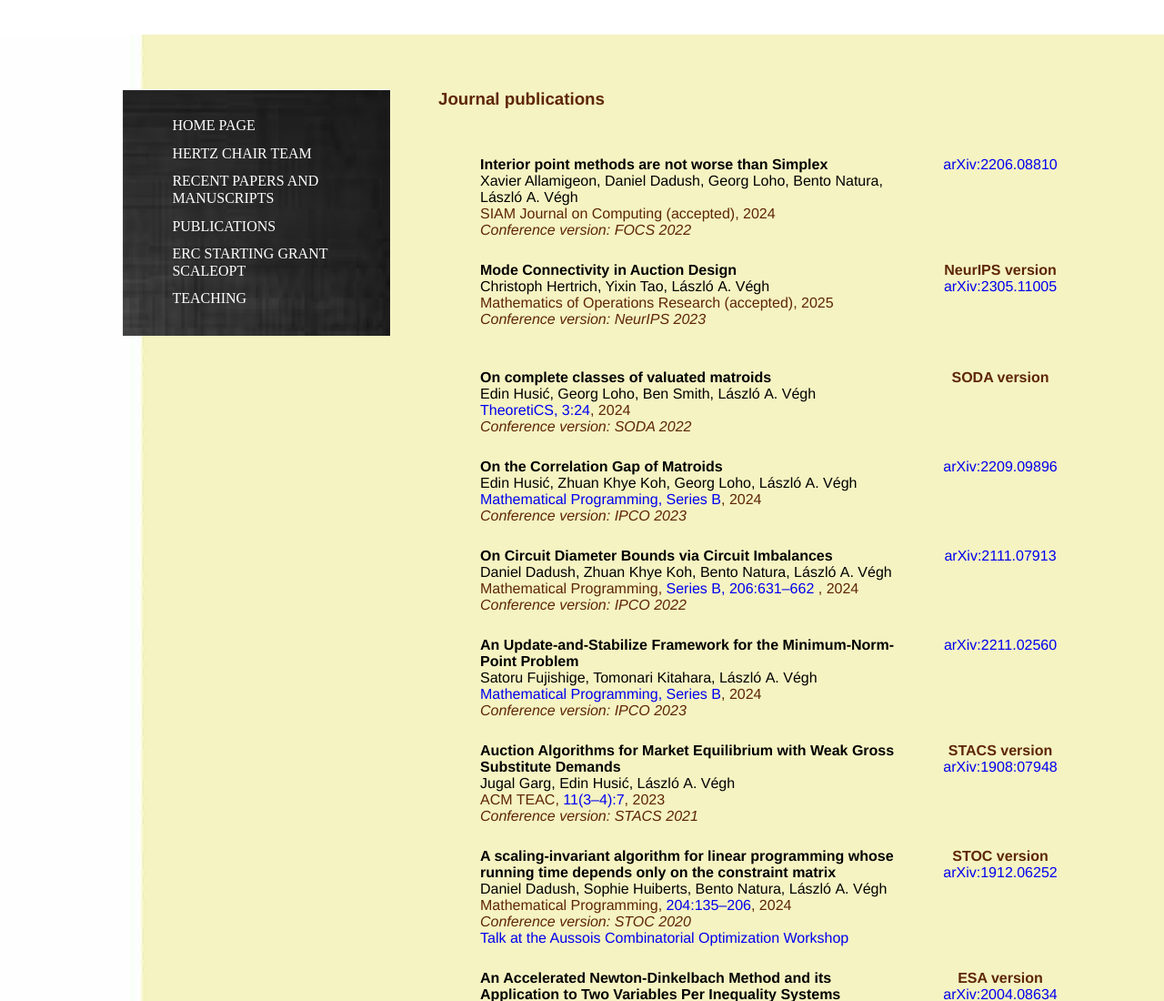
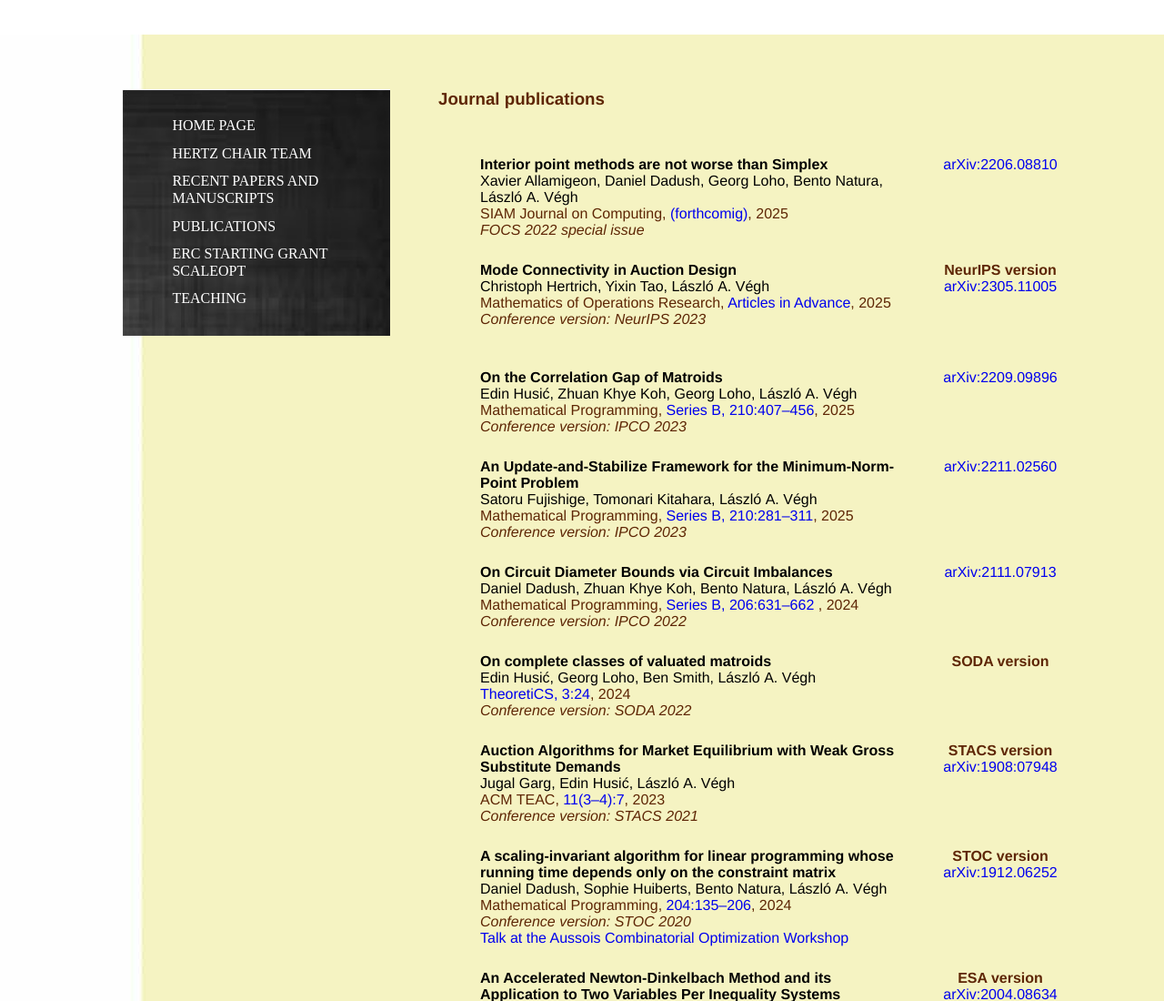
Before and after one commit to veghal/laszlovegh, a plain HTML site: page publications.html in a window 1280 px wide. Shown: the top 1100 px of the page at 91% size. Drawn offline with Linux system fonts and the light colour scheme.

Commit message:
conference & pubs

```diff
--- a/publications.html
+++ b/publications.html
@@ -42,11 +42,11 @@ Xavier Allamigeon, Daniel Dadush, Georg Loho, Bento Natura, L&aacute;szl&oacute;
   </font>
   <br>
      <font class="journal">
-   SIAM Journal on Computing (accepted), 2024
+   SIAM Journal on Computing, <a href="https://epubs.siam.org/doi/full/10.1137/23M1554588">(forthcomig)</a>, 2025
    </font>
     <br>
       <font class="conference">
-Conference version: FOCS 2022
+FOCS 2022 special issue
 <!--
   <p class="abstract">
  We introduce a new polynomial-time path-following interior point method where the number of iterations also admits a combinatorial upper bound $O(2^nn^{1.5}\log n)$ for an $n$-variable linear program in standard form. This complements previous work by Allamigeon, Benchimol, Gaubert, and Joswig (SIAGA 2018) that exhibited a family of instances where any path-following method must take exponentially many iterations.
@@ -72,7 +72,7 @@ Christoph Hertrich, Yixin Tao,  L&aacute;szl&oacute;&nbsp;A. V&eacute;gh
   </font>
   <br>
    <font class="journal">
-    Mathematics of Operations Research (accepted), 2025
+Mathematics of Operations Research, <a href="https://pubsonline.informs.org/doi/epdf/10.1287/moor.2024.0525">Articles in Advance</a>, 2025
    </font>
     <br>
   <font class="conference">
@@ -89,37 +89,7 @@ Optimal auction design is a fundamental problem in algorithmic game theory. This
   </td>
 </tr>
 
-<tr class="pubitem2">
-<td class="main">
-<font class="title">
-On complete classes of valuated matroids
-  </font>
-<br>
-<font class="author">
-Edin Husi&#263;, Georg Loho, Ben Smith, L&aacute;szl&oacute;&nbsp;A. V&eacute;gh
-  </font>
-    <br>
-  <font class="journal">
-  <a href="https://theoretics.episciences.org/14792/pdf">TheoretiCS, 3:24</a>, 2024
-  </font>
-  <br>
-      <font class="conference">
-Conference version: SODA 2022
-</font><!--
-    <br>
-
-  <p class="abstract">
-We characterize a rich class of valuated matroids, called R-minor valuated matroids that includes the indicator functions of matroids, and is closed under operations such as taking minors, duality, and induction by network. We refute the refinement of a 2003 conjecture by Frank, exhibiting valuated matroids that are not R-minor. The family of counterexamples is based on sparse paving matroids. Valuated matroids are inherently related to gross substitute valuations in mathematical economics. By the same token we refute the Matroid Based Valuation Conjecture by Ostrovsky and Paes Leme (Theoretical Economics 2015) asserting that every gross substitute valuation arises from weighted matroid rank functions by repeated applications of merge and endowment operations. Our result also has implications in the context of Lorentzian polynomials: it reveals the limitations of known construction operations.
-</p>-->
-</td>
-  <td class="link">
-     <a class="pdf"
-  href="papers/Husic-Loho-Smith-Vegh-SODA.pdf"
-  target="_blank">SODA version</a><br>
-<!--<font class="arxiv">
-<a href="https://arxiv.org/abs/2107.06961"  target="_blank">arXiv:2107:06961</a></font>-->
-</td>
-</tr>
+
 
 
 <tr class="pubitem2">
@@ -133,8 +103,7 @@ Edin Husi&#263;, Zhuan Khye Koh, Georg Loho,  L&aacute;szl&oacute;&nbsp;A. V&eac
   </font>
     <br>
     <font class="journal">
-      <a href="https://link.springer.com/article/10.1007/s10107-024-02116-w">
-    Mathematical Programming, Series B</a>, 2024
+    Mathematical Programming,    <a href="https://link.springer.com/article/10.1007/s10107-024-02116-w">Series B, 210:407&ndash;456</a>, 2025
   </font>
     <br>
       <font class="conference">
@@ -148,6 +117,34 @@ We initiate a fine-grained study of correlation gaps of matroid rank functions.
 <td class="link">
 <font class="arxiv">
 <a href="https://arxiv.org/abs/2209.09896"  target="_blank">arXiv:2209.09896</a></font>
+
+
+
+<tr class="pubitem2">
+<td class="main">
+<font class="title">
+An Update-and-Stabilize Framework for the Minimum-Norm-Point Problem
+  </font>
+<br>
+<font class="author">
+Satoru Fujishige, Tomonari Kitahara,  L&aacute;szl&oacute;&nbsp;A. V&eacute;gh
+  </font>
+  <br>
+     <font class="journal">
+  Mathematical Programming,  <a href="https://link.springer.com/article/10.1007/s10107-024-02077-0"> Series B, 210:281&ndash;311</a>, 2025
+  </font>
+  <br>
+   <font class="conference">
+  Conference version:         IPCO 2023
+  </font>
+ <!--  <p class="abstract">
+We consider the minimum-norm-point (MNP) problem over zonotopes, a well-studied problem that encompasses linear programming. Inspired by Wolfe's classical MNP algorithm, we present a general algorithmic framework that performs first order update steps, combined with iterations that aim to `stabilize' the current iterate with additional projections, i.e., finding a locally optimal solution whilst keeping the current tight inequalities. We bound on the number of iterations polynomially in the dimension and in the associated circuit imbalance measure. In particular, the algorithm is strongly polynomial for network flow instances. The conic version of Wolfe's algorithm is a special instantiation of our framework; as a consequence, we obtain convergence bounds for this algorithm. Our preliminary computational experiments show a significant improvement over standard first-order methods.
+</p>-->
+</td>
+<td class="link">
+<font class="arxiv">
+<a href="https://arxiv.org/abs/2211.02560"  target="_blank">arXiv:2211.02560</a></font>
+
 
 
 
@@ -191,35 +188,37 @@ We study the circuit diameter of polyhedra, introduced by Borgwardt,
 <a href="https://arxiv.org/abs/2111.07913"  target="_blank">arXiv:2111.07913</a></font>
 
 
-
-
-<tr class="pubitem2">
-<td class="main">
-<font class="title">
-An Update-and-Stabilize Framework for the Minimum-Norm-Point Problem
-  </font>
-<br>
-<font class="author">
-Satoru Fujishige, Tomonari Kitahara,  L&aacute;szl&oacute;&nbsp;A. V&eacute;gh
-  </font>
-  <br>
-     <font class="journal">
-   <a href="https://link.springer.com/article/10.1007/s10107-024-02077-0">Mathematical Programming, Series B</a>, 2024
-  </font>
-  <br>
-   <font class="conference">
-  Conference version:         IPCO 2023
-  </font>
- <!--  <p class="abstract">
-We consider the minimum-norm-point (MNP) problem over zonotopes, a well-studied problem that encompasses linear programming. Inspired by Wolfe's classical MNP algorithm, we present a general algorithmic framework that performs first order update steps, combined with iterations that aim to `stabilize' the current iterate with additional projections, i.e., finding a locally optimal solution whilst keeping the current tight inequalities. We bound on the number of iterations polynomially in the dimension and in the associated circuit imbalance measure. In particular, the algorithm is strongly polynomial for network flow instances. The conic version of Wolfe's algorithm is a special instantiation of our framework; as a consequence, we obtain convergence bounds for this algorithm. Our preliminary computational experiments show a significant improvement over standard first-order methods.
+   <tr class="pubitem2">
+<td class="main">
+<font class="title">
+On complete classes of valuated matroids
+  </font>
+<br>
+<font class="author">
+Edin Husi&#263;, Georg Loho, Ben Smith, L&aacute;szl&oacute;&nbsp;A. V&eacute;gh
+  </font>
+    <br>
+  <font class="journal">
+  <a href="https://theoretics.episciences.org/14792/pdf">TheoretiCS, 3:24</a>, 2024
+  </font>
+  <br>
+      <font class="conference">
+Conference version: SODA 2022
+</font><!--
+    <br>
+
+  <p class="abstract">
+We characterize a rich class of valuated matroids, called R-minor valuated matroids that includes the indicator functions of matroids, and is closed under operations such as taking minors, duality, and induction by network. We refute the refinement of a 2003 conjecture by Frank, exhibiting valuated matroids that are not R-minor. The family of counterexamples is based on sparse paving matroids. Valuated matroids are inherently related to gross substitute valuations in mathematical economics. By the same token we refute the Matroid Based Valuation Conjecture by Ostrovsky and Paes Leme (Theoretical Economics 2015) asserting that every gross substitute valuation arises from weighted matroid rank functions by repeated applications of merge and endowment operations. Our result also has implications in the context of Lorentzian polynomials: it reveals the limitations of known construction operations.
 </p>-->
 </td>
-<td class="link">
-<font class="arxiv">
-<a href="https://arxiv.org/abs/2211.02560"  target="_blank">arXiv:2211.02560</a></font>
-
-
-
+  <td class="link">
+     <a class="pdf"
+  href="papers/Husic-Loho-Smith-Vegh-SODA.pdf"
+  target="_blank">SODA version</a><br>
+<!--<font class="arxiv">
+<a href="https://arxiv.org/abs/2107.06961"  target="_blank">arXiv:2107:06961</a></font>-->
+</td>
+</tr>
 
 <tr class="pubitem2">
 <td class="main">
```
Also changed, not shown: index.html (+8 -1 lines).
